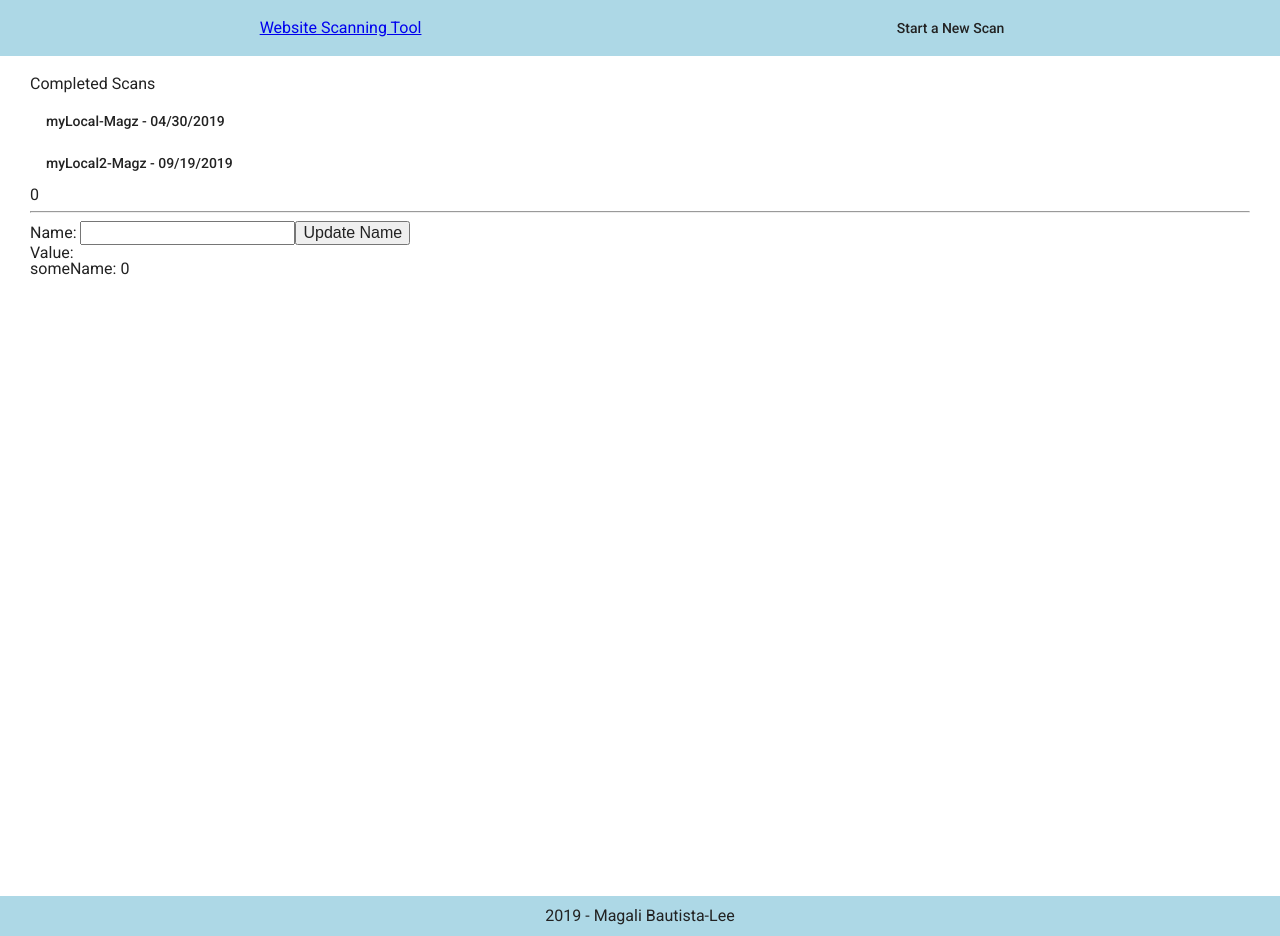
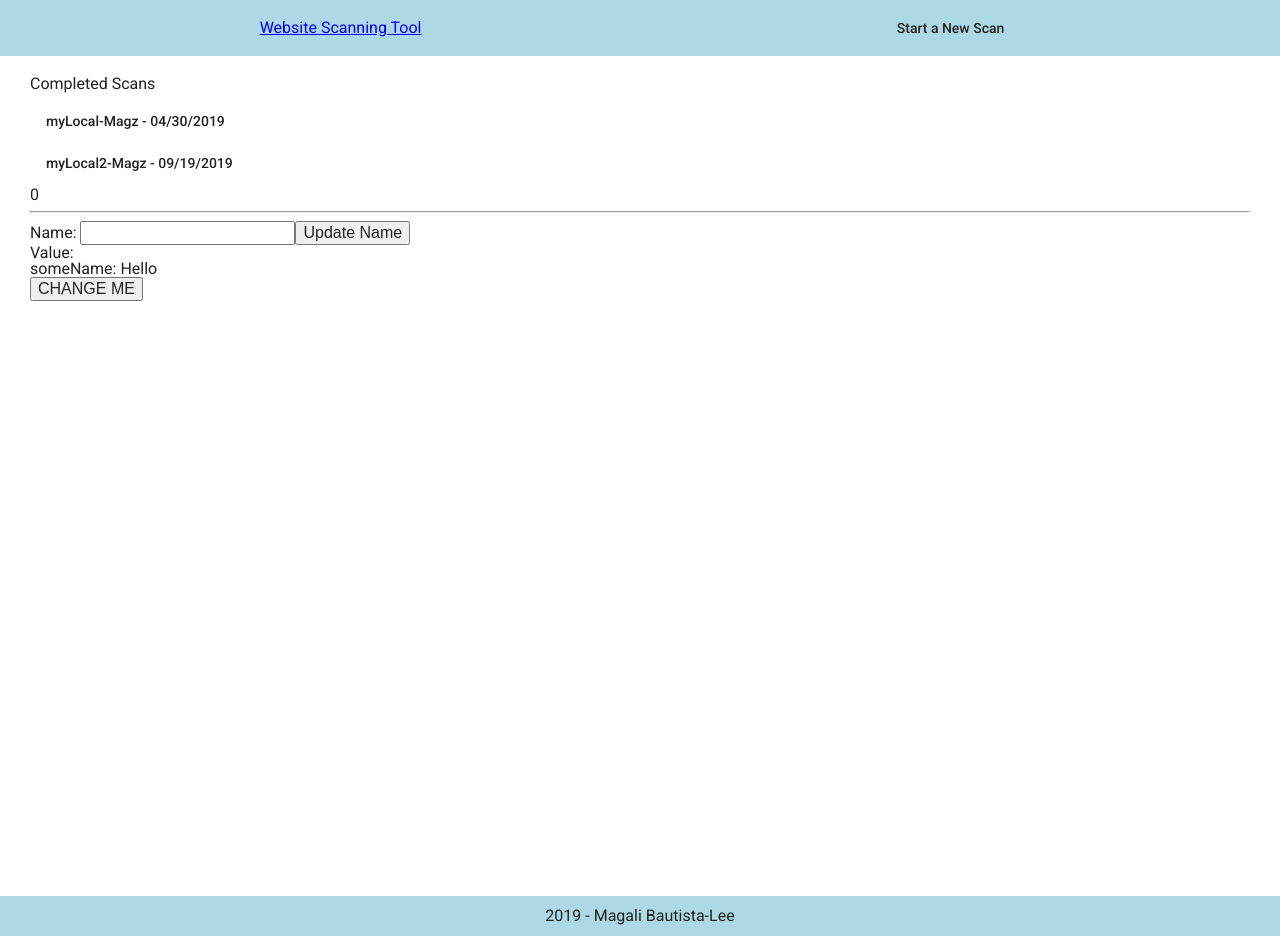
Before and after one commit to magz99/axe-scan-frontend, an Angular app: page /scans in a window 1280 px wide. Built offline with nearby package versions, Linux system fonts and the light colour scheme.

Commit message:
Updating some files

```diff
--- a/src/app/name-editor/name-editor.component.ts
+++ b/src/app/name-editor/name-editor.component.ts
@@ -26,13 +26,16 @@ export class NameEditorComponent implements OnInit, OnChanges {
     // setInterval(() => {
     //   this.someName = this.someName + 1;
     // }, 1000);
+    this.someName = 'Hello';
   }
 
   updateName() {
     this.name.setValue('Sangie');
     this.someName = 'Maggie';
   }
-
+  // will probably change when something external changes the prop
+  // changes will have "firstChange" boolean set to true if it's truly the first change
+  // (first time the lifecycle has been called for that prop)
   ngOnChanges(changes: SimpleChanges) {
     console.log('changes: ', changes);
   }
--- a/src/app/scans-landing/scans-landing.component.html
+++ b/src/app/scans-landing/scans-landing.component.html
@@ -9,6 +9,7 @@
 </div>
 {{ tempMagz }}
 <hr />
-<app-name-editor someName="0"></app-name-editor>
+<app-name-editor [someName]="myName"></app-name-editor>
+<button (click)="changeSomeName()">CHANGE ME</button>
 <!--<hr />
 <app-profile-editor></app-profile-editor> -->
--- a/src/app/scans-landing/scans-landing.component.ts
+++ b/src/app/scans-landing/scans-landing.component.ts
@@ -15,6 +15,7 @@ import { ScanItem } from './scan-item.types';
   styleUrls: ['./scans-landing.component.less'],
 })
 export class ScansLandingComponent implements OnInit, OnDestroy, OnChanges {
+  myName = 'bye';
   // TODO: each scanItem should have an ID ?
   // In the future, this will come from the DB for a particular user
   @Input() tempMagz = 0;
@@ -51,4 +52,8 @@ export class ScansLandingComponent implements OnInit, OnDestroy, OnChanges {
   ngOnChanges(changes: SimpleChanges) {
     console.log('Simple Changes: ', changes);
   }
+
+  changeSomeName() {
+    this.myName = 'HELLO';
+  }
 }
```
